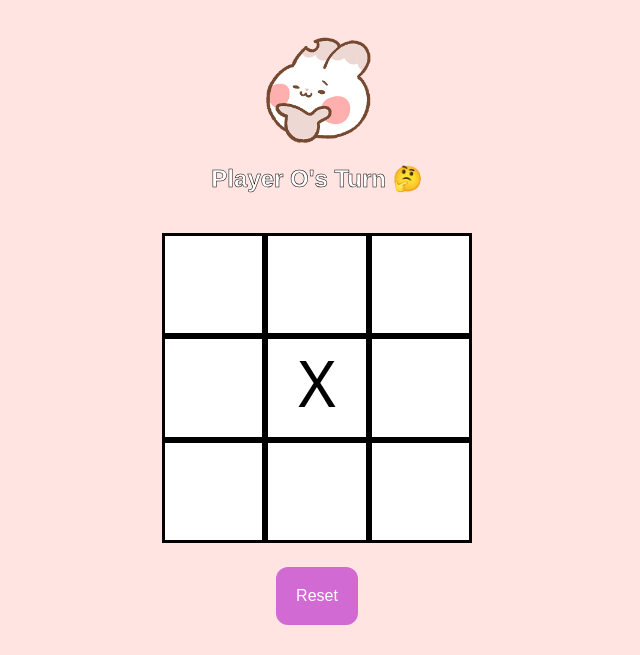
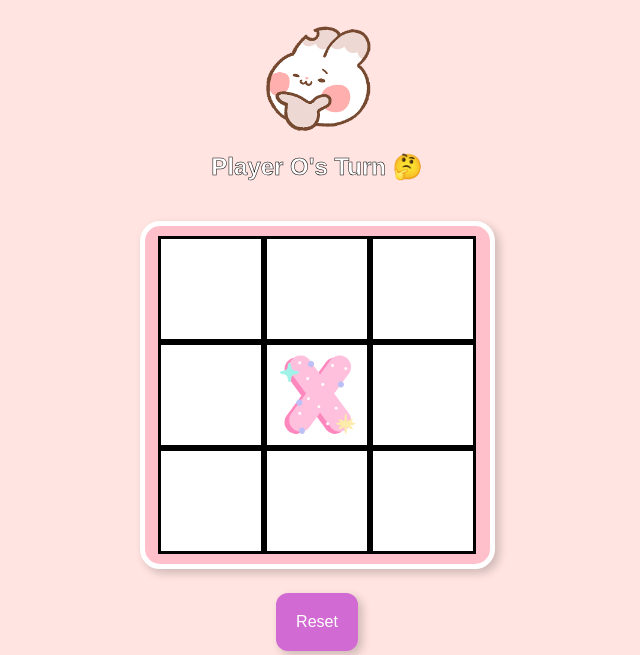
Before and after one commit to Reginatam429/javascript-browser-game-tic-tac-toe-lab, a plain HTML site: page index.html in a window 1280 px wide. Both pictures are taken after a click on the element 640 px from the left and 558 px from the top of the page. Shown: the part 159-814 px from the top of the page, without its empty margins (323-963 px from the left). Drawn offline with Linux system fonts and the light colour scheme; a web font is replaced by a local one.

Commit message:
added x and o images to game, decorated board

```diff
--- a/css/style.css
+++ b/css/style.css
@@ -30,6 +30,10 @@ h2 {
     -webkit-text-stroke: .5px black;
 }
 
+button {
+    box-shadow: 4px 4px 10px rgba(0, 0, 0, 0.2);
+}
+
   .game-gif {
     width: 150px;
     height: auto;
@@ -39,21 +43,31 @@ h2 {
 
 
 .board {
-
     display: flex;
     flex-wrap: wrap;
     width: 325px;
     margin: 20px auto; /* centers the board */
     justify-content: center; /* Centers squares */
+    background-color: pink; /* Ensure board background is visible */
+    border: 5px solid white; /* Add a border */
+    border-radius: 20px; /* Rounded corners */
+    padding: 10px; /* Space inside the border */
+    box-shadow: 4px 4px 10px rgba(0, 0, 0, 0.2);
 }
 
 .sqr {
     background-color: white;
-    width: 30%;
+    /* width: 30%; */
     aspect-ratio: 1/1;
     border: 3px solid black;
-    font-size: 64px;
-    text-align: center;
+    /* font-size: 64px;
+    text-align: center;  */
+    display: flex;
+    justify-content: center; /* Center horizontally */
+    align-items: center; /* Center vertically */
+    position: relative; /* Ensure relative positioning */
+    height: 100px; /* Set fixed height */
+    width: 100px;  /* Set fixed width */
 }
 
 .reset {
@@ -74,3 +88,9 @@ h2 {
     font-weight: 400;
     font-style: normal;
   }
+
+  .piece-img {
+    max-width: 80%; /* Keep the image within the square */
+    max-height: 80%;
+    object-fit: contain;
+}
--- a/js/app.js
+++ b/js/app.js
@@ -43,6 +43,11 @@ const init = () => {
 
 const placePiece = (index) => {
     board[index] = turn;
+    if (turn === "X") {
+        board[index] = "images/x.png"; // Store image path for X
+    } else {
+        board[index] = "images/o.png"; // Store image path for O
+    }
 };
 //placePiece(1); //testing if placePiece updates the board
 
@@ -104,19 +109,15 @@ const handleClick = (event) => {
 const updateBoard = () => {
     squareEls.forEach((square, idx ) => {
         square.textContent = board[idx];
+        if (board[idx] === "images/x.png" || board[idx] === "images/o.png") {
+            square.innerHTML = `<img src="${board[idx]}" alt="Player Move" class="piece-img">`;
+        } else {
+            square.innerHTML = ""; // Empty square if no move yet
+        }
     })
 };
 
 const updateMessage = () => {
-    // if (winner === false && tie === false) {
-    //     messageEl.textContent = `Player's ${turn} Turn`;
-    //     gameGifEl.src = "./images/winner.gif";
-    // } else if (winner === false && tie === true) {
-    //     return messageEl.textContent = "Game is Tied!";
-    //     gameGifEl.src = "./images/tie.gif";
-    // } else {
-    //     return messageEl.textContent = `Winner is Player ${turn}!`;
-    // }
 
     if (winner) {
         messageEl.textContent = `Player ${turn} Wins! 🎉`;
```
Also changed, not shown: images/o.png (added), images/x.png (added).
